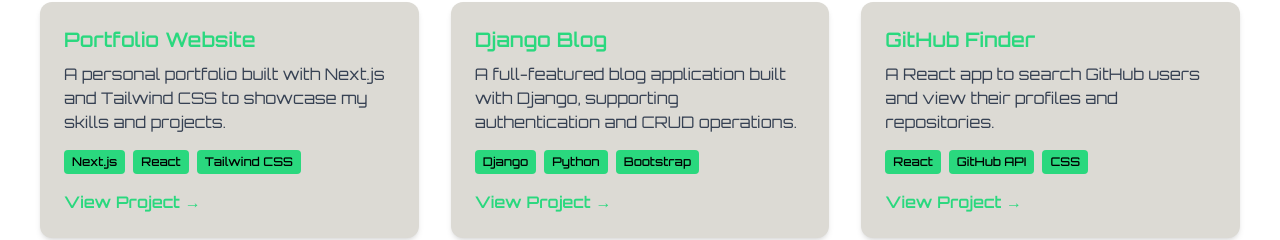
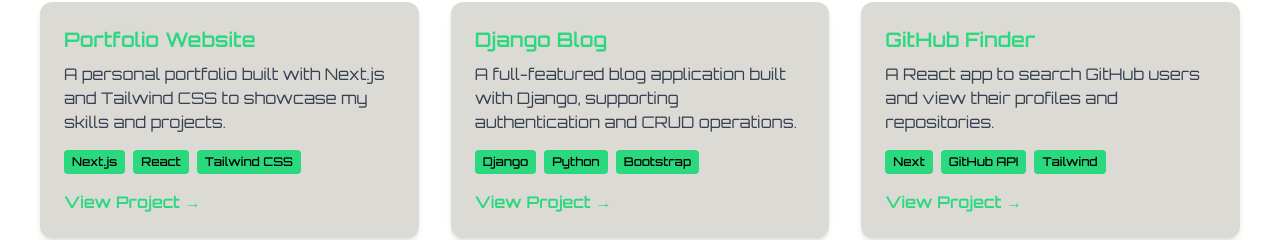
Before and after one commit to Aarjaw/Portfolio_Next, a Next.js app: page / in a window 1280 px wide. Shown: the part 3462-3702 px from the top of the page. Built offline with nearby package versions, Linux system fonts and the light colour scheme.

Commit message:
Make some changes in SEO of the site mate

```diff
--- a/app/layout.tsx
+++ b/app/layout.tsx
@@ -1,5 +1,5 @@
 import type { Metadata } from "next";
-import { Orbitron, Rajdhani, Share_Tech_Mono } from 'next/font/google'
+import { Orbitron, Rajdhani, Share_Tech_Mono } from 'next/font/google';
 // import { Geist, Geist_Mono } from "next/font/google";
 import "./globals.css";
 
@@ -18,8 +18,12 @@ const rajdhani = Rajdhani({ subsets: ['latin'], weight: '400', variable: '--font
 const shareTechMono = Share_Tech_Mono({ subsets: ['latin'], weight: '400', variable: '--font-sharetech' })
 
 export const metadata: Metadata = {
-  title: "Aarjaw Adhikari | Portfolio",
-  description: "Aarjaw Adhikari's personal portfolio showcasing skills, projects, and contact information.",
+    title: "Aarjaw Adhikari | Portfolio",
+    description: "Portfolio of Aarjaw Adhikari – a full stack web developer skilled in React, Next.js, Django, and more",
+    keywords: "Aarjaw Adhikari, web developer, portfolio, full stack, React, Next.js, Django",
+    authors: [{ name: "Aarjaw Adhikari", url: "https://aarjawadhikari.com" }],
+    creator: "Aarjaw Adhikari",
+    robots: { index: true, follow: true },
 };
 
 export default function RootLayout({
--- a/app/projects/page.tsx
+++ b/app/projects/page.tsx
@@ -4,7 +4,7 @@ const projects = [
     {
         title: 'Portfolio Website',
         description: 'A personal portfolio built with Next.js and Tailwind CSS to showcase my skills and projects.',
-        link: 'https://your-portfolio-link.com',
+        link: '/',
         tech: ['Next.js', 'React', 'Tailwind CSS'],
     },
     {
@@ -16,8 +16,8 @@ const projects = [
     {
         title: 'GitHub Finder',
         description: 'A React app to search GitHub users and view their profiles and repositories.',
-        link: 'https://your-github-finder-link.com',
-        tech: ['React', 'GitHub API', 'CSS'],
+        link: '',
+        tech: ['Next', 'GitHub API', 'Tailwind'],
     },
 ];
 
--- /dev/null
+++ b/next-sitemap.config.ts
@@ -0,0 +1,4 @@
+module.exports = {
+  siteUrl: 'https://aarjaw-portfolio.vercel.app', // or your custom domain
+  generateRobotsTxt: true,
+};
--- a/package.json
+++ b/package.json
@@ -6,7 +6,8 @@
     "dev": "next dev --turbopack",
     "build": "next build",
     "start": "next start",
-    "lint": "next lint"
+    "lint": "next lint",
+    "postbuild": "next-sitemap"
   },
   "dependencies": {
     "@emailjs/browser": "^4.4.1",
@@ -14,6 +15,7 @@
     "emailjs-com": "^3.2.0",
     "framer-motion": "^12.18.1",
     "next": "15.3.4",
+    "next-sitemap": "^4.2.3",
     "react": "^19.0.0",
     "react-dom": "^19.0.0",
     "react-icons": "^5.5.0"
```
Also changed, not shown: 1 other file (tests, documents, lock files or other folders).
